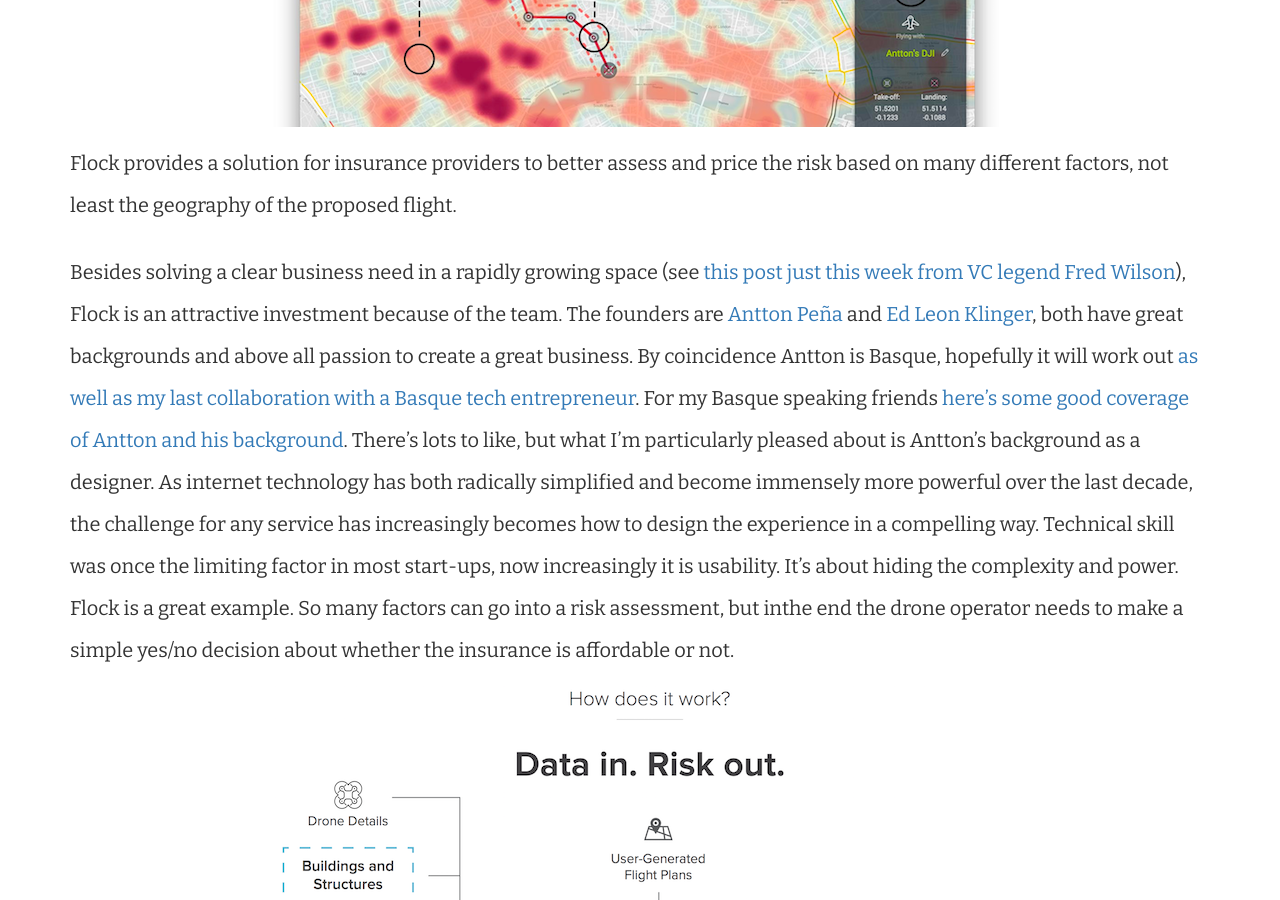
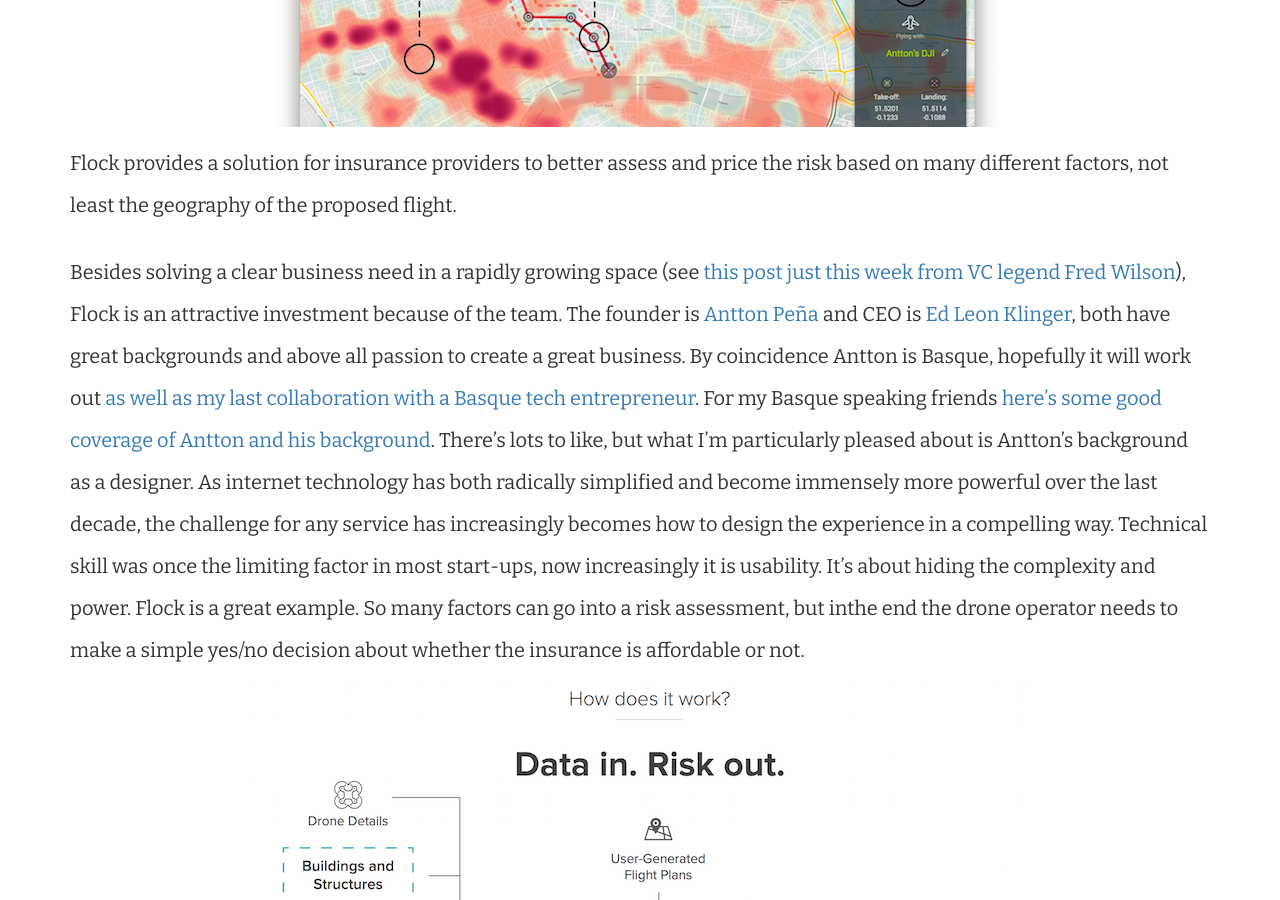
Before and after one commit to freyfogle/freyfogle.github.io, a Jekyll site: the page built from _posts/2017-02-03-investing-in-flock.md, in a window 1280 px wide and 900 px high, scrolled down 1089 px. Built offline with Jekyll 4.4.1, drawn with Linux system fonts in a browser that asks for light colours; comment, search, counter and statistics services are not loaded.

Commit message:
wording in flock post

```diff
--- a/_posts/2017-02-03-investing-in-flock.md
+++ b/_posts/2017-02-03-investing-in-flock.md
@@ -18,7 +18,7 @@ Flock is building a pay-as-you-fly insurance app for drones. As you may or may n
 
 Flock provides a solution for insurance providers to better assess and price the risk based on many different factors, not least the geography of the proposed flight.
 
-Besides solving a clear business need in a rapidly growing space (see [this post just this week from VC legend Fred Wilson](http://avc.com/2017/01/10000-commercial-drone-flights/)), Flock is an attractive investment because of the team. The founders are [Antton Peña](https://twitter.com/Anttonp) and [Ed Leon Klinger](https://twitter.com/edleonklinger), both have great backgrounds and above all passion to create a great business. By coincidence Antton is Basque, hopefully it will work out [as well as my last collaboration with a Basque tech entrepreneur](/post/130580147055/my-last-day-at-lokku). For my Basque speaking friends [here’s some good coverage of Antton and his background](https://sustatu.eus/1485273156). There's lots to like, but what I'm particularly pleased about is Antton’s background as a designer. As internet technology has both radically simplified and become immensely more powerful over the last decade, the challenge for any service has increasingly becomes how to design the experience in a compelling way. Technical skill was once the limiting factor in most start-ups, now increasingly it is usability. It’s about hiding the complexity and power. Flock is a great example. So many factors can go into a risk assessment, but inthe end the drone operator needs to make a simple yes/no decision about whether the insurance is affordable or not.
+Besides solving a clear business need in a rapidly growing space (see [this post just this week from VC legend Fred Wilson](http://avc.com/2017/01/10000-commercial-drone-flights/)), Flock is an attractive investment because of the team. The founder is [Antton Peña](https://twitter.com/Anttonp) and CEO is [Ed Leon Klinger](https://twitter.com/edleonklinger), both have great backgrounds and above all passion to create a great business. By coincidence Antton is Basque, hopefully it will work out [as well as my last collaboration with a Basque tech entrepreneur](/post/130580147055/my-last-day-at-lokku). For my Basque speaking friends [here’s some good coverage of Antton and his background](https://sustatu.eus/1485273156). There's lots to like, but what I'm particularly pleased about is Antton’s background as a designer. As internet technology has both radically simplified and become immensely more powerful over the last decade, the challenge for any service has increasingly becomes how to design the experience in a compelling way. Technical skill was once the limiting factor in most start-ups, now increasingly it is usability. It’s about hiding the complexity and power. Flock is a great example. So many factors can go into a risk assessment, but inthe end the drone operator needs to make a simple yes/no decision about whether the insurance is affordable or not.
 
 <div class="ctr">
   <img src="/img/blog/flock-flow.png"/>
```
